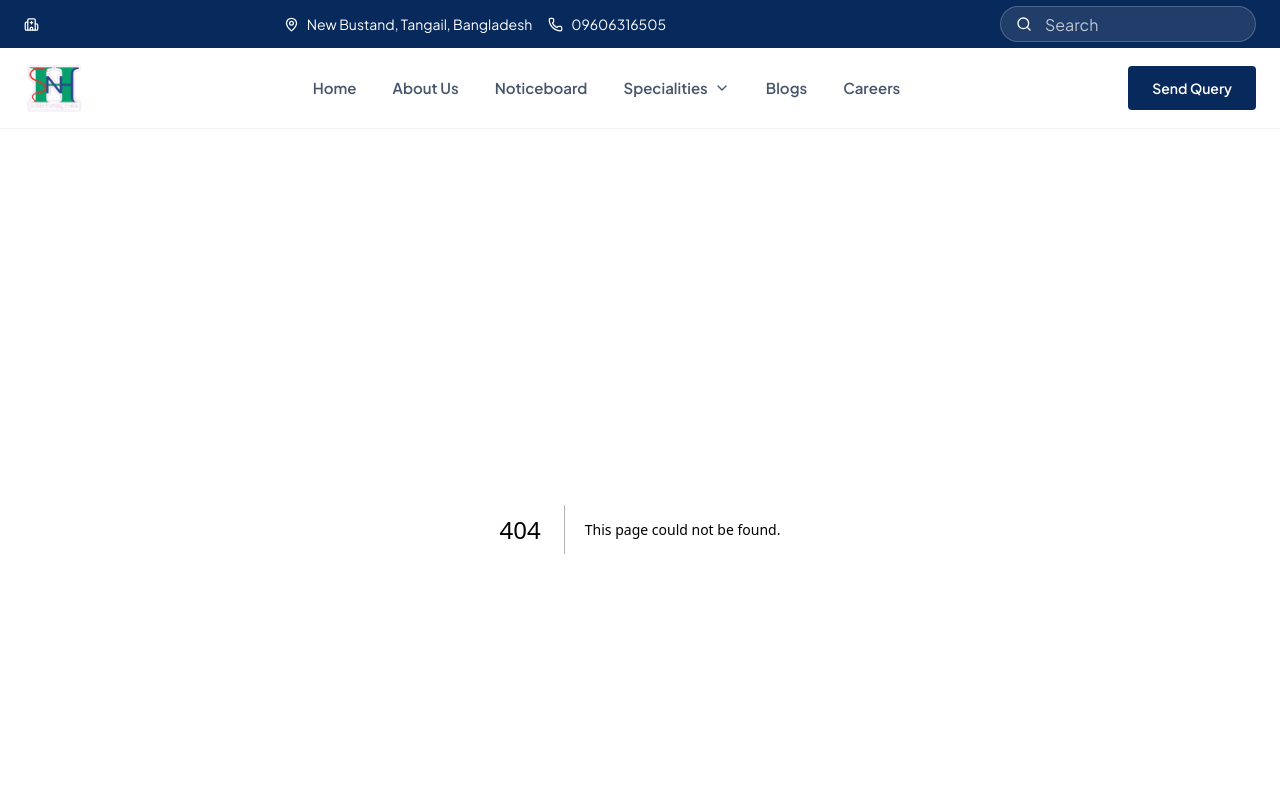
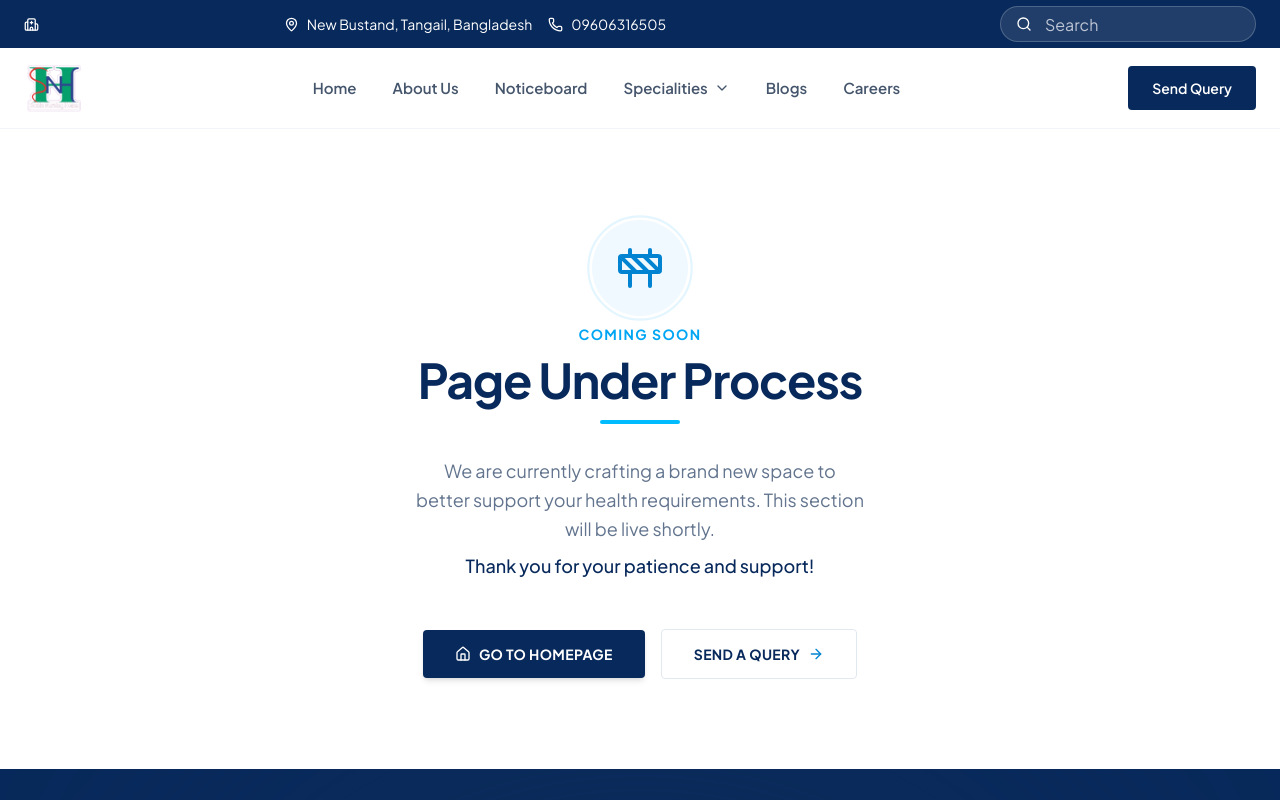
Before and after one commit to noman-swe/clinic-portfolio, a Next.js app: page /under-construction in a window 1280 px wide. Before the commit this address had no page. Shown: the top 800 px of the page. Built offline with nearby package versions, Linux system fonts and the light colour scheme.

Commit message:
under-construction page updated

```diff
--- /dev/null
+++ b/app/notFound.tsx
@@ -0,0 +1,68 @@
+// app/not-found.tsx
+import Link from "next/link";
+import { Home, ArrowRight, FileQuestion } from "lucide-react";
+
+export const metadata = {
+    title: "Page Not Found | Sonia Nursing Home",
+    description: "The page you are looking for might have been removed, had its name changed, or is temporarily unavailable.",
+};
+
+export default function NotFound() {
+    return (
+        <main className="min-h-[80vh] flex items-center justify-center bg-white font-sans text-slate-600 py-16">
+            <div className="container mx-auto px-6 md:px-8 text-center max-w-2xl space-y-8">
+
+                {/* GRAPHIC ELEMENT */}
+                <div className="relative inline-flex items-center justify-center p-6 bg-sky-50 rounded-full text-[#08295B] mb-2 animate-pulse">
+                    <FileQuestion size={48} className="text-sky-600" />
+                    <div className="absolute inset-0 rounded-full border-2 border-sky-200 animate-ping opacity-25" />
+                </div>
+
+                {/* ERROR CODE & HEADING */}
+                <div className="space-y-3">
+                    <span className="text-sm font-bold tracking-widest text-sky-500 uppercase block">
+                        Error 404
+                    </span>
+                    <h1 className="text-3xl md:text-5xl font-extrabold tracking-tight text-[#08295B]">
+                        Page Not Found
+                    </h1>
+                    {/* Accent Line matching your Banner design */}
+                    <div className="h-1 w-20 rounded-full bg-sky-400 mx-auto mt-4" />
+                </div>
+
+                {/* DESCRIPTION */}
+                <p className="text-slate-500 text-base md:text-lg max-w-md mx-auto leading-relaxed font-light">
+                    The page you are looking for might have been removed, had its name changed, or is temporarily unavailable.
+                    <span className="text-[#08295B] font-medium block mt-2">We are here to support you in finding your way.</span>
+                </p>
+
+                {/* INTERACTIVE ACTION BUTTONS */}
+                <div className="flex flex-col sm:flex-row items-center justify-center gap-4 pt-4">
+
+                    {/* PRIMARY BUTTON: BACK TO HOME WITH SIGNATURE HOVER EFFECT */}
+                    <Link
+                        href="/"
+                        className="relative overflow-hidden inline-flex items-center justify-center gap-2 bg-[#08295B] text-white text-sm font-bold tracking-wide px-8 py-3.5 rounded-sm hover:bg-[#051c3f] transition-all duration-300 shadow-md text-center uppercase group w-full sm:w-auto before:absolute before:top-0 before:-left-full before:w-full before:h-full before:bg-linear-to-r before:from-transparent before:via-white/10 before:to-transparent before:transition-all before:duration-500 hover:before:left-full"
+                    >
+                        <Home size={16} />
+                        <span>Back to Home</span>
+                    </Link>
+
+                    {/* SECONDARY BUTTON: CONTACT / QUERY */}
+                    <Link
+                        href="/contact?query=true"
+                        className="inline-flex items-center justify-center gap-2 border border-slate-200 text-[#08295B] text-sm font-bold tracking-wide px-8 py-3.5 rounded-sm hover:bg-slate-50 hover:border-slate-300 transition-all duration-300 text-center uppercase group w-full sm:w-auto"
+                    >
+                        <span>Contact Support</span>
+                        <ArrowRight
+                            size={16}
+                            className="transform group-hover:translate-x-1 transition-transform duration-200 text-sky-600"
+                        />
+                    </Link>
+
+                </div>
+
+            </div>
+        </main>
+    );
+}
--- /dev/null
+++ b/app/under-construction/page.tsx
@@ -0,0 +1,68 @@
+// app/under-construction/page.tsx
+import Link from "next/link";
+import { Home, ArrowRight, Construction } from "lucide-react";
+
+export const metadata = {
+    title: "Page Under Construction | Sonia Nursing Home",
+    description: "We are currently updating this section to bring you an enhanced medical platform experience.",
+};
+
+export default function UnderConstruction() {
+    return (
+        <main className="min-h-[80vh] flex items-center justify-center bg-white font-sans text-slate-600 py-16">
+            <div className="container mx-auto px-6 md:px-8 text-center max-w-2xl space-y-8">
+
+                {/* GRAPHIC ELEMENT */}
+                <div className="relative inline-flex items-center justify-center p-6 bg-sky-50 rounded-full text-[#08295B] mb-2">
+                    <Construction size={48} className="text-sky-600 animate-spin-[spin_3s_linear_infinite]" />
+                    <div className="absolute inset-0 rounded-full border-2 border-sky-200 opacity-40 scale-110" />
+                </div>
+
+                {/* WORK IN PROGRESS HEADING */}
+                <div className="space-y-3">
+                    <span className="text-sm font-bold tracking-widest text-sky-500 uppercase block">
+                        Coming Soon
+                    </span>
+                    <h1 className="text-3xl md:text-5xl font-extrabold tracking-tight text-[#08295B]">
+                        Page Under Process
+                    </h1>
+                    {/* Accent Line matching your Banner design */}
+                    <div className="h-1 w-20 rounded-full bg-sky-400 mx-auto mt-4" />
+                </div>
+
+                {/* DESCRIPTION */}
+                <p className="text-slate-500 text-base md:text-lg max-w-md mx-auto leading-relaxed font-light">
+                    We are currently crafting a brand new space to better support your health requirements. This section will be live shortly.
+                    <span className="text-[#08295B] font-medium block mt-2">Thank you for your patience and support!</span>
+                </p>
+
+                {/* ACTION MATRIX */}
+                <div className="flex flex-col sm:flex-row items-center justify-center gap-4 pt-4">
+
+                    {/* PRIMARY BUTTON: BACK TO HOME WITH SIGNATURE HOVER EFFECT */}
+                    <Link
+                        href="/"
+                        className="relative overflow-hidden inline-flex items-center justify-center gap-2 bg-[#08295B] text-white text-sm font-bold tracking-wide px-8 py-3.5 rounded-sm hover:bg-[#051c3f] transition-all duration-300 shadow-md text-center uppercase group w-full sm:w-auto before:absolute before:top-0 before:-left-full before:w-full before:h-full before:bg-linear-to-r before:from-transparent before:via-white/10 before:to-transparent before:transition-all before:duration-500 hover:before:left-full"
+                    >
+                        <Home size={16} />
+                        <span>Go To Homepage</span>
+                    </Link>
+
+                    {/* SECONDARY BUTTON: ASK / QUERY LINK */}
+                    <Link
+                        href="/contact?query=true"
+                        className="inline-flex items-center justify-center gap-2 border border-slate-200 text-[#08295B] text-sm font-bold tracking-wide px-8 py-3.5 rounded-sm hover:bg-slate-50 hover:border-slate-300 transition-all duration-300 text-center uppercase group w-full sm:w-auto"
+                    >
+                        <span>Send A Query</span>
+                        <ArrowRight
+                            size={16}
+                            className="transform group-hover:translate-x-1 transition-transform duration-200 text-sky-600"
+                        />
+                    </Link>
+
+                </div>
+
+            </div>
+        </main>
+    );
+}
--- a/components/pages/Footer.tsx
+++ b/components/pages/Footer.tsx
@@ -168,19 +168,19 @@ export default function Footer() {
                 {/* বটম সেকশন: কুইক লিংকস */}
                 <div className="flex flex-wrap justify-center gap-x-6 gap-y-3.5 text-xs font-medium text-gray-400 max-w-5xl mx-auto relative z-10">
                     {[
-                        { label: 'Find a Doctor', href: '/find-doctor' },
-                        { label: 'Request an Appointment', href: '/appointment' },
-                        { label: 'Online Report', href: '/report' },
-                        { label: 'Career Opportunities', href: '/career' },
-                        { label: 'Medical Specialties', href: '/speciality' },
-                        { label: 'Health Packages', href: '/packages' },
-                        { label: 'News & Media', href: '/news' },
-                        { label: 'Medical Blogs', href: '/blogs' },
-                        { label: 'About Our Center', href: '/about' },
-                        { label: 'Patient Stories', href: '/stories' },
-                        { label: 'Patient & Visitor Guide', href: '/guide' },
-                        { label: 'Privacy Policy', href: '/privacy' },
-                        { label: 'Terms of Service', href: '/terms' },
+                        { label: 'Find a Doctor', href: '/under-construction' },
+                        { label: 'Request an Appointment', href: '/under-construction' },
+                        { label: 'Online Report', href: '/under-construction' },
+                        { label: 'Career Opportunities', href: '/under-construction' },
+                        { label: 'Medical Specialties', href: '/under-construction' },
+                        { label: 'Health Packages', href: '/under-construction' },
+                        { label: 'News & Media', href: '/under-construction' },
+                        { label: 'Medical Blogs', href: '/under-construction' },
+                        { label: 'About Our Center', href: '/under-construction' },
+                        { label: 'Patient Stories', href: '/under-construction' },
+                        { label: 'Patient & Visitor Guide', href: '/under-construction' },
+                        { label: 'Privacy Policy', href: '/under-construction' },
+                        { label: 'Terms of Service', href: '/under-construction' },
                     ].map((link, idx) => (
                         <Link
                             key={idx}
```
